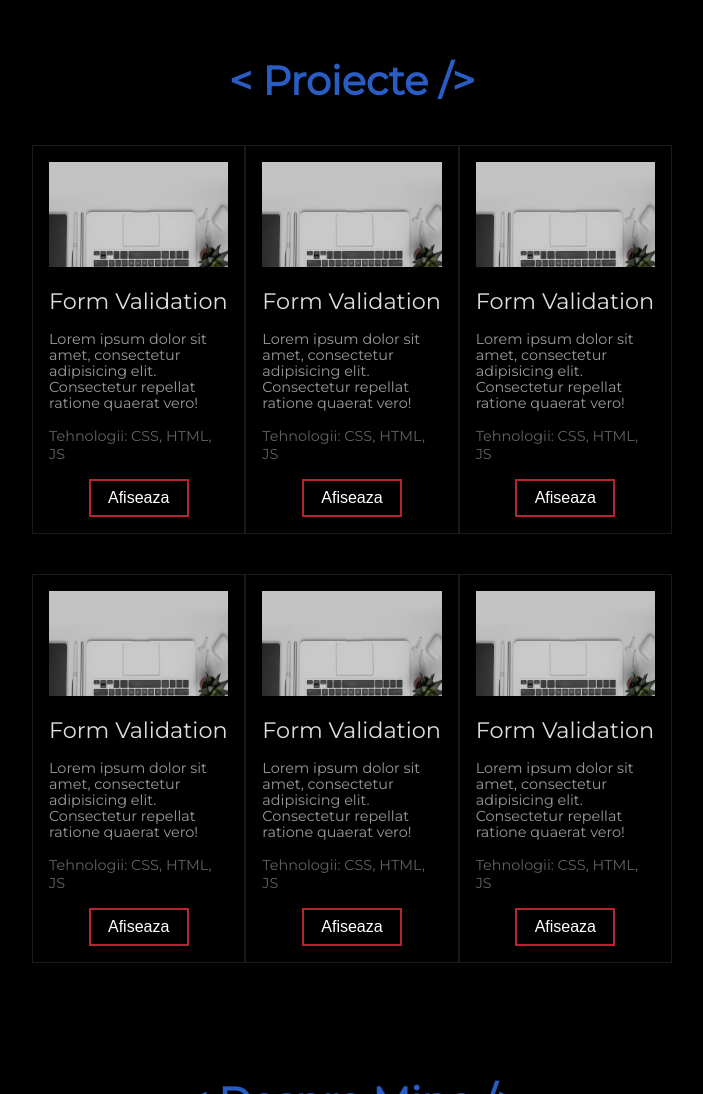
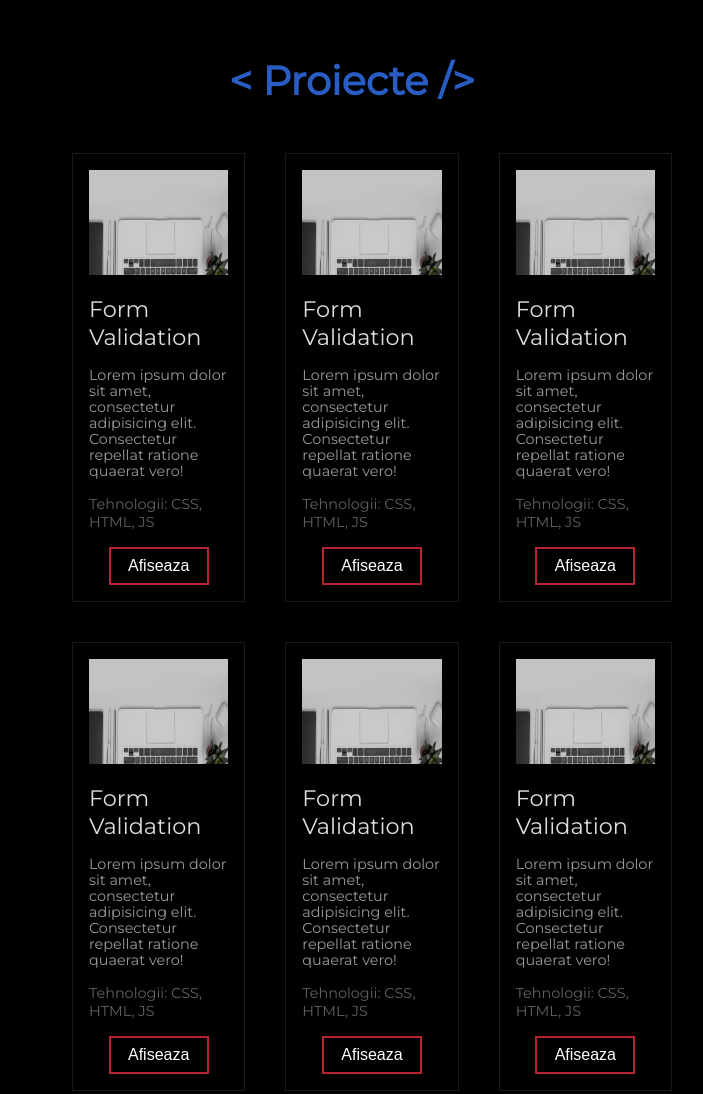
Before and after one commit to balintAlexandru/balintalexandru.github.io, a plain HTML site: page index.html in a window 1280 px wide. Shown: the part 1020-2114 px from the top of the page, without its empty margins (288-991 px from the left). Drawn offline with nearby package versions, Linux system fonts and the light colour scheme; a script that the page names is missing.

Commit message:
update.7

```diff
--- a/Assets/css/Project.css
+++ b/Assets/css/Project.css
@@ -90,10 +90,11 @@
         font-size: 2.5rem;
         margin-bottom: 0rem;
         margin-top: 7rem;
+        margin-bottom: 0.5rem;
     }
     .col-project{
-        margin-top:1.5rem;
         width:50%;
+        margin-top: 1rem;
         display:flex;
         justify-content: space-between;
         flex-direction: row;
@@ -103,7 +104,8 @@
         height: 105px;
      }
      .project{
-       margin-top:1rem;
+       margin-left: 2.5rem;
+
      }
      .project-btn button:hover{
         background-color:#b62430;
```
